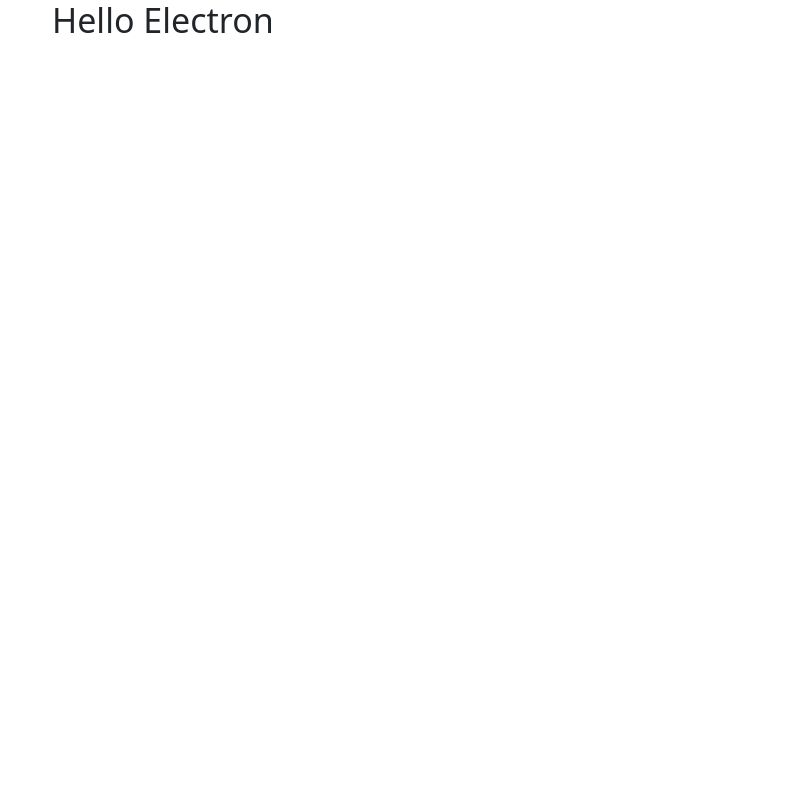
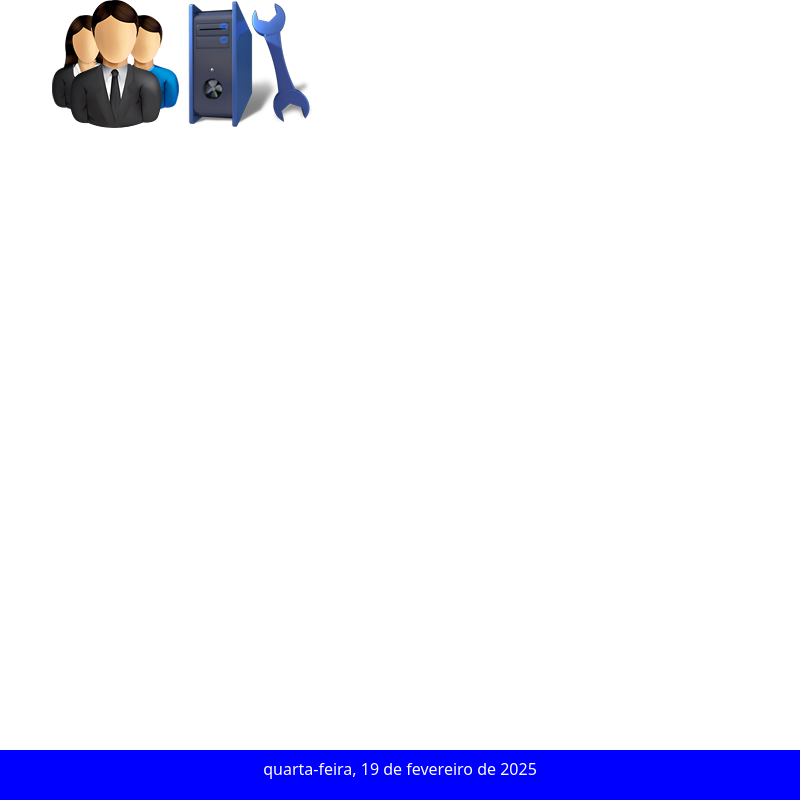
Before and after one commit to sanchessky/Desenvolvimento_Desktop, an Electron app: page src/views/index.html in a window 800 px wide. Drawn offline with Linux system fonts and the light colour scheme.

Commit message:
atualização de documentos

```diff
--- a/src/public/css/style.css
+++ b/src/public/css/style.css
@@ -1 +1,21 @@
 @charset "utf-8"
+/*Botões (tela pricipal ) */
+
+.button img {
+    margin: 50px 15px 25px 15px;
+    padding: 5px;
+    border: 1px solid #e8e8e8;
+    cursor: pointer;
+}
+footer {
+    width: 100%;
+    height: 50px;
+    text-align: center;
+    background-color: blue;
+    position: fixed;
+    bottom: 0;
+}
+footer p {
+    color: #ffffff;
+    padding: 7px;
+}
--- /dev/null
+++ b/src/public/js/script.js
@@ -0,0 +1,12 @@
+function obterData() {
+    const dataAtual = new Date()
+    const options = {
+        weekday: 'long',
+        year: 'numeric',
+        month: 'long',
+        day: 'numeric'
+    }
+    return dataAtual.toLocaleDateString('pt-BR',options)
+}
+//executar a função
+document.getElementById('dataAtual').innerHTML = obterData()
--- a/src/views/index.html
+++ b/src/views/index.html
@@ -4,20 +4,26 @@
     <meta charset="UTF-8">
     <meta name="viewport" content="width=device-width, initial-scale=1.0">
     <title>Electron Tutorial</title>
-    <!--Bootstrap.css-->
+    <!-- Bootstrap.css -->
     <link rel="stylesheet" href="../public/css/bootstrap.min.css">
-    <!--CSS personalizado-->
+    <!-- CSS personalizado -->
     <link rel="stylesheet" href="../public/css/style.css">
-    <!--Impedir a execução de scripts externos ou não autorizados-->
-    <meta http-equiv="Content-Security-Policy" content="script-src 'self'">
+    <!-- Impedir a execução de scripts externos ou não autorizados -->
+    <meta http-equiv="Content-Security-Policy" content="script-src 'self' 'unsafe-inline'">
 </head>
 <body>
-    <div class="container">
-        <h1>Hello Electron</h1>
+    <div class="container button">
+        <img src="../public/img/clientes.png" alt="clientes" title="Cadastro de clientes">
+        <img src="../public/img/os.png" alt="computador" title="Emissão de OS">
     </div>
 
-    <!--Bootstrap-->
+    <footer>
+        <!-- Exibição da data atual -->
+        <p id="dataAtual"></p>
+    </footer>
+
+    <!-- Bootstrap -->
     <script src="../public/js/bootstrap.bundle.min.js"></script>
-
+    <script src="../public/js/script.js"></script>
 </body>
 </html>
```
Also changed, not shown: main.js (+7 -0 lines), src/views/child.html (+9 -1 lines), src/views/sobre.html (+14 -2 lines), src/public/img/clientes.png (added), src/public/img/os.png (added).
